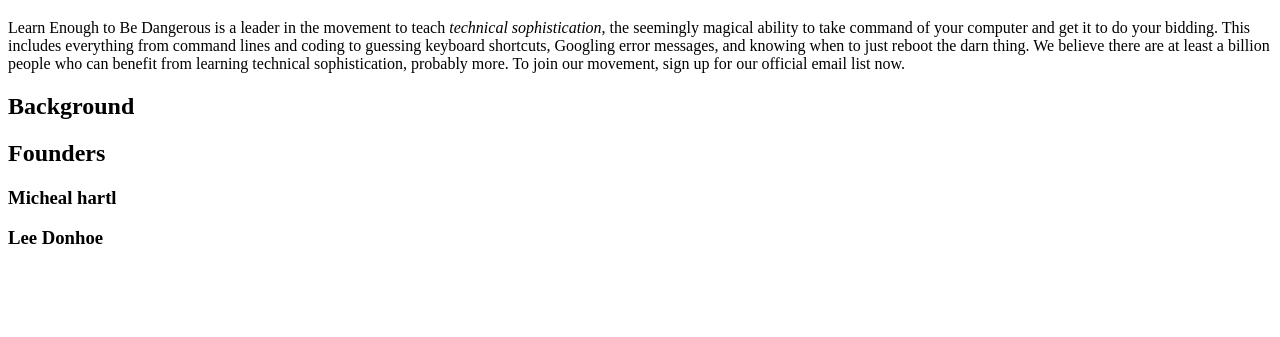
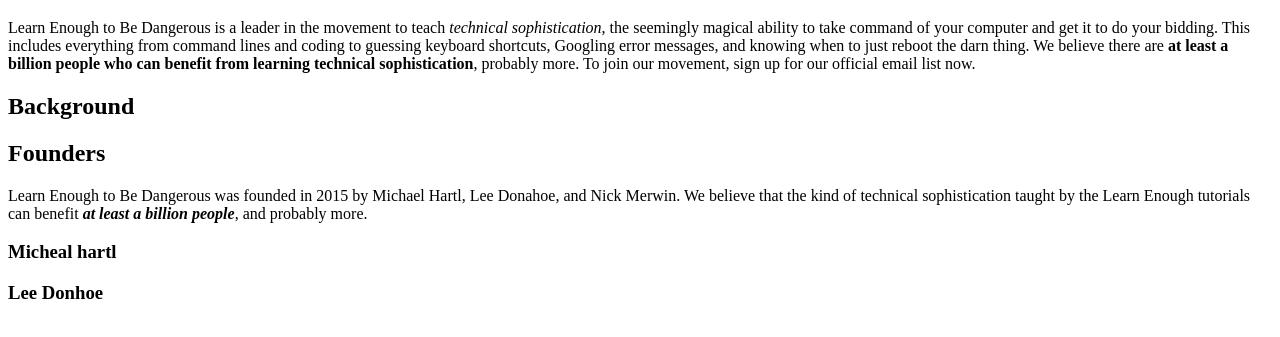
Before and after one commit to taharathussain/sample_website, a plain HTML site: page index.html in a window 1280 px wide. Shown: the part 61-398 px from the top of the page. Drawn offline with Linux system fonts and the light colour scheme.

Commit message:
Make strong as well Emphasized at a time

```diff
--- a/index.html
+++ b/index.html
@@ -13,12 +13,18 @@
       command of your computer and get it to do your bidding. This includes
       everything from command lines and coding to guessing keyboard shortcuts,
       Googling error messages, and knowing when to just reboot the darn thing.
-      We believe there are at least a billion people who can benefit from
-      learning technical sophistication, probably more. To join our
+      We believe there are <strong>at least a billion people who can benefit from
+      learning technical sophistication</strong>, probably more. To join our
       movement, sign up for our official email list now.
     </p>
 	<h2>Background</h2>
 	<h2>Founders</h2>
+    <p>
+      Learn Enough to Be Dangerous was founded in 2015 by Michael Hartl, Lee
+      Donahoe, and Nick Merwin. We believe that the kind of technical
+      sophistication taught by the Learn Enough tutorials can benefit
+      <strong><em>at least a billion people</em></strong>, and probably more.
+    </p>
 	<h3>Micheal hartl</h3>
 	<h3>Lee Donhoe</h3>
 </body>
```
